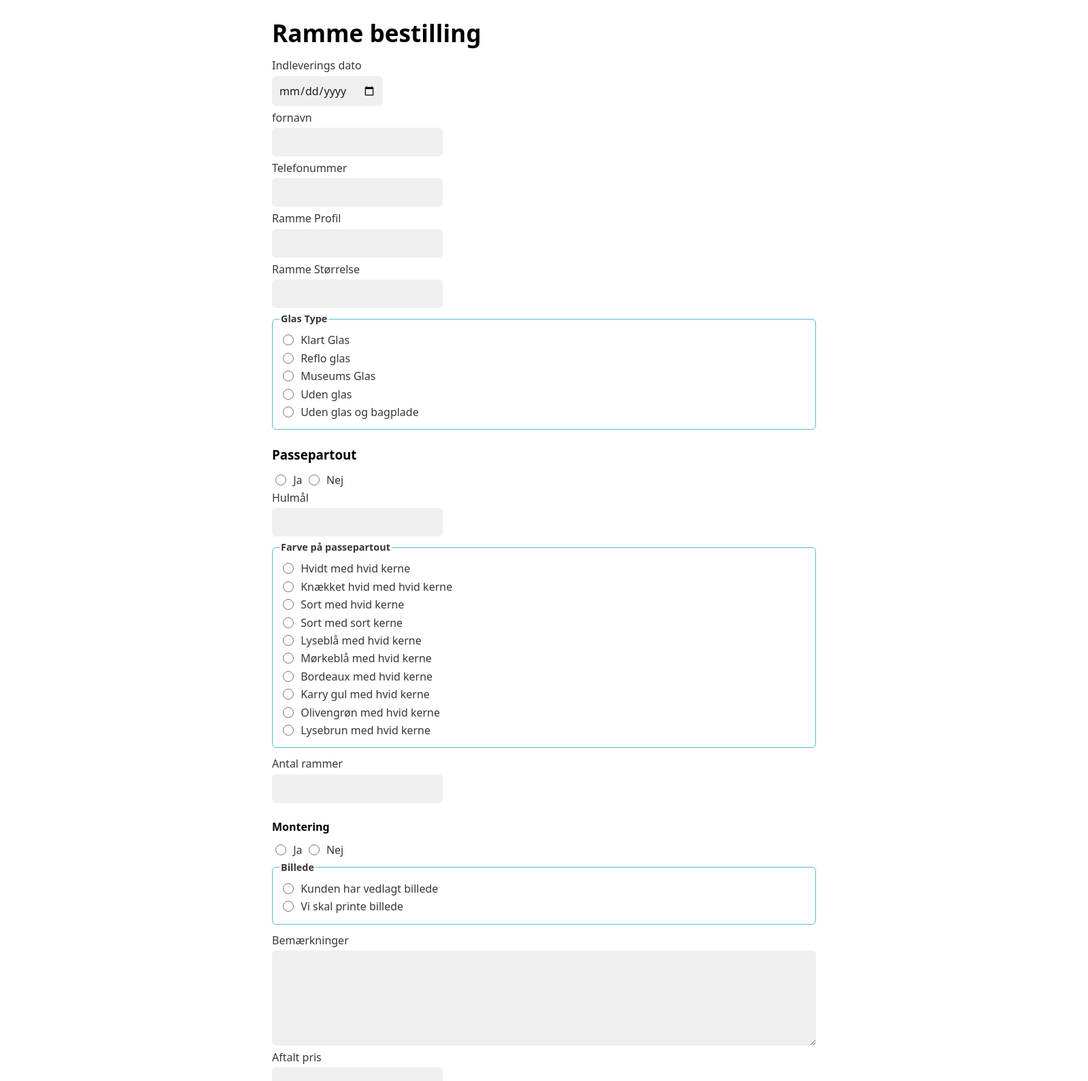
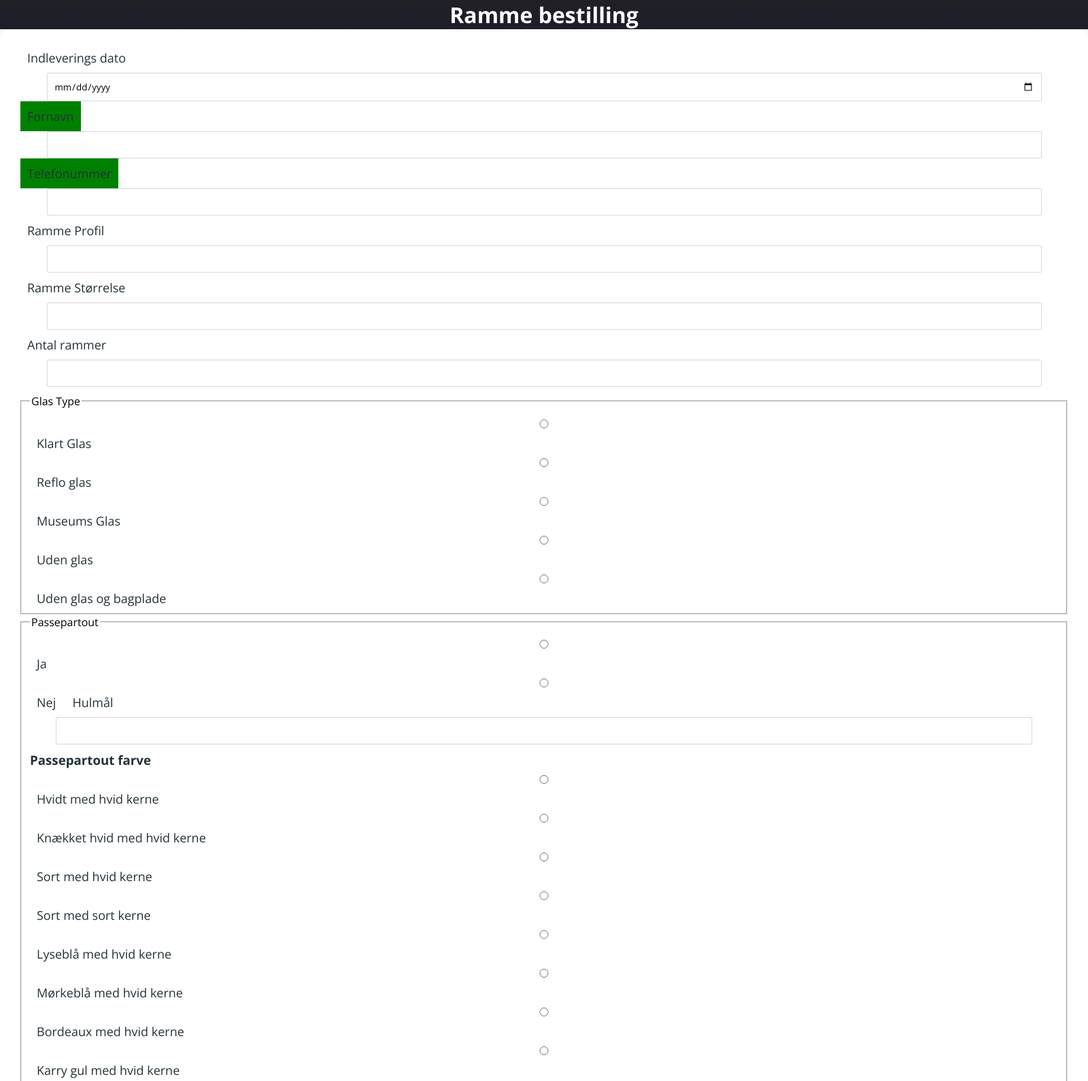
Before and after one commit to LasseLykke/Donnes, a PHP site: page /rammeOrdre.php in a window 1600 px wide. Shown: the top 1590 px of the page at 68% size. Run offline with PHP 8.4, Linux system fonts and the light colour scheme.

Commit message:
finish the seach modul. Working on styling the fomrs.

```diff
--- a/header.php
+++ b/header.php
@@ -14,6 +14,7 @@ include 'connection.php';
     <link href="./style/base.css" type="text/css" rel="stylesheet">
     <link href="./style/components.css" type="text/css" rel="stylesheet">
     <link href="./style/layout.css" type="text/css" rel="stylesheet">
+    <link href="./style/forms.css" type="text/css" rel="stylesheet">
     <link href="./style/typography.css" type="text/css" rel="stylesheet">
     <meta name="keywords" content="internal tooling for ordermanagement system." />
     <meta name="description" content="Internal tooling for ordremanagement system and database" />
--- a/rammeOrdre.php
+++ b/rammeOrdre.php
@@ -1,4 +1,6 @@
 <?php
+
+include 'header.php';
 
 if ($_SERVER["REQUEST_METHOD"] == "POST") {
     // Retrieve form data using POST method
@@ -88,8 +90,9 @@ $mysqli->close();
 <head>
 <meta charset="UTF-8">
     <meta name="viewport" content="width=device-width, initial-scale=1.0">
-    <!-- classless style, ændres når det er sat korrekt op ÆNDRES NÅR CSS ER SAT OP-->
-    <link rel="stylesheet" href="https://cdn.jsdelivr.net/npm/water.css@2/out/water.css">
+     <!--classless style, ændres når det er sat korrekt op ÆNDRES NÅR CSS ER SAT OP-->
+     <link href="https://fonts.googleapis.com/css2?family=Open+Sans:wght@400;700&display=swap" rel="stylesheet">
+   <link href="./style/forms.css" type="text/css" rel="stylesheet">
     <title>Ramme bestilling</title>  <!-- Også det filen hedder -->
 </head>
 <body>
@@ -103,35 +106,34 @@ $mysqli->close();
     } ?>
 
 
+<div class="form-wrapper">
+<form class="forminput" action="" method="POST">
 
-<form action="" method="POST">
-        <div>
+    <div class="g1">
         <label for="dates">Indleverings dato</label>
         <input type="date" id="dates" name="Indleveringsdato">
     </div>
 
+    <!-- Bliver skjult -->
     <div style="display: none;">
         <label for="ramme_kundeID">KundeID</label>
         <input type="number" id="ramme_kundeID" name="kundeID">
     </div>
 
-        <div>
-            <label for="fornavn">fornavn</label>
+    <div class="kundedata">
+        <label for="fornavn">Fornavn</label>
         <input type="text" id="fornavn" name="fornavn">
-        </div>
-        <div>
         <label for="telefonnummer">Telefonummer</label>
         <input type="number" id="telefonnummer" name="telefonnummer">
     </div>
 
-        <div>
+    <div class="rammedata">
         <label for="profil">Ramme Profil</label>
         <input type="number" id="profil" name="profil">
-        </div>
-
-        <div>
         <label for="størrelse">Ramme Størrelse</label>
         <input type="text" id="størrelse" name="størrelse">
+        <label for="antal">Antal rammer</label>
+        <input type="number" id="antal" name="antal">
     </div>
 
     <div>
@@ -150,23 +152,21 @@ $mysqli->close();
     </fieldset>
     </div>
 
-        <div>
-            <h3>Passepartout</h3>
+
+    <div class="passepartout">
+    <fieldset>
+        <legend>Passepartout</legend>
             <input type="radio" id="passepartout_ja" name="passepartout" value="Ja">
             <label for="passepartout_ja">Ja</label>
             <input type="radio" id="passepartout_nej" name="passepartout" value="Nej">
             <label for="passepartout_nej">Nej</label>
-        </div>
 
-        <div>
             <label for="hulmål">Hulmål</label>
             <input type="text" id="hulmål" name="hulmål">
-        </div>
 
-        <div>
-            <fieldset>
-                <legend>Farve på passepartout</legend>
 
+
+        <h3>Passepartout farve</h3>
             <input type="radio" id="8001" name="passepartoutFarve" value="8001">
             <label for="profil_8001">Hvidt med hvid kerne</label><br>
             <input type="radio" id="8213" name="passepartoutFarve" value="8213">
@@ -190,49 +190,41 @@ $mysqli->close();
     </fieldset>
     </div>
 
-        <div>
-            <label for="antal">Antal rammer</label>
-            <input type="number" id="antal" name="antal">
-        </div>
 
-        <div>
+
+    <div class="montering">
         <h4>Montering</h4>
             <input type="radio" id="montering_JA" name="montering" value="Ja">
             <label for="montering_JA">Ja</label>
             <input type="radio" id="montering_NEJ" name="montering" value="Nej">
             <label for="montering_NEJ">Nej</label>
+
+
+        <input type="radio" id="kundens_Billede" name="billedetype" value="Vi har fået billede fra kunde">
+        <label for="kundens_Billede">Kundens billede</label>
+        <input type="radio" id="print_Billede" name="billedetype" value="Vi skal printe">
+        <label for="print_Billede">Vi skal printe billede</label>
     </div>
 
-        <div>
-        <fieldset>
-            <legend>Billede</legend>
-            <input type="radio" id="kundens_Billede" name="billedetype" value="Vi har fået billede fra kunde">
-            <label for="kundens_Billede">Kunden har vedlagt billede</label><br>
-            <input type="radio" id="print_Billede" name="billedetype" value="Vi skal printe">
-            <label for="print_Billede">Vi skal printe billede</label><br>
-        </fieldset>
-        </div>
 
     <div>
         <label for="bemærkninger">Bemærkninger</label>
-            <textarea id="bemærkninger" name="bemærkninger"></textarea>
+        <textarea id="bemærkninger" placeholder="F.eks er ikke betalt.." name="bemærkninger"></textarea>
     </div>
 
-        <div>
+
+    <div class="betaling">
+        <h4>Betaling</h4>
             <label for="pris">Aftalt pris</label>
             <input type="number" id="pris" name="pris">
-        </div>
 
-        <div>
         <h4>Betalt</h4>
             <input type="radio" id="betalt" name="betalt" value="Ja">
             <label for="betalt">Ja</label>
             <input type="radio" id="betalt" name="betalt" value="Nej">
             <label for="betalt">Nej</label>
-        </div>
 
-        <div>
-            <h3>Bestilt</h3>
+        <h4>Bestilt</h4>
             <input type="radio" id="bestilt" name="bestilt" value="Ja">
             <label for="bestilt">Ja</label>
             <input type="radio" id="bestilt" name="bestilt" value="Nej">
@@ -247,11 +239,11 @@ $mysqli->close();
 
 
 
-        <button onClick="window.print()">PRINT & GEM</button> required
-
+<button onClick="window.print()">PRINT & GEM</button>
 
 
 </form>
+</div>
 
 </body>
 </html>
--- a/register.php
+++ b/register.php
@@ -1,5 +1,5 @@
 <!DOCTYPE html>
-<html lang="en">
+<html lang="dk">
 
 <head>
     <meta charset="UTF-8">
--- a/search.php
+++ b/search.php
@@ -16,6 +16,7 @@ if (isset($_SESSION['users_id']) && isset($_SESSION['user_name'])) {
         <div class="søge-wrapper">
             <div class="søge-header">
                 <h1 class="søgeoverskrift">Søge Resultat</h1>
+                <a href="forside.php"><button class="backBtn">Tilbage</button></a>
             </div>
             <div class="søge-resultat">
             <?php
--- a/style/base.css
+++ b/style/base.css
@@ -1,7 +1,7 @@
 * {
     box-sizing: border-box;
     margin: 0px;
-    font-family: sans-serif;
+    font-family: 'Open Sans', sans-serif;
 }
 
 :root {
--- a/style/components.css
+++ b/style/components.css
@@ -1,6 +1,6 @@
+/* Login form */
 form {
 	width: 500px;
-	/*border: 2px solid #ccc;*/
 	padding: 30px;
 	background-color: rgba(255,255,255);
 	border-radius: 15px;
@@ -54,6 +54,10 @@ button:hover{
 	opacity: .7;
 }
 
+.backBtn {
+	float: right;
+}
+
 /* Login btn*/
 .loginBtn {
 	background-color: var(--white);
--- /dev/null
+++ b/style/forms.css
@@ -0,0 +1,17 @@
+.form-wrapper {
+    height: 100%;
+    font-family: 'Open Sans', sans-serif;
+    /*display: grid;*/
+    background-color: var(--bg);
+}
+
+.forminput {
+    background-color: var(--white);
+    min-width: 1600px;
+    display:inline-block;
+}
+
+.kundedata label {
+    background-color: green;
+    display: inline;
+}
```
Also changed, not shown: fetch_rammer.php (+0 -50 lines), login.php (+4 -4 lines), README.md. Lines whose indentation alone changed are shown as unchanged.
